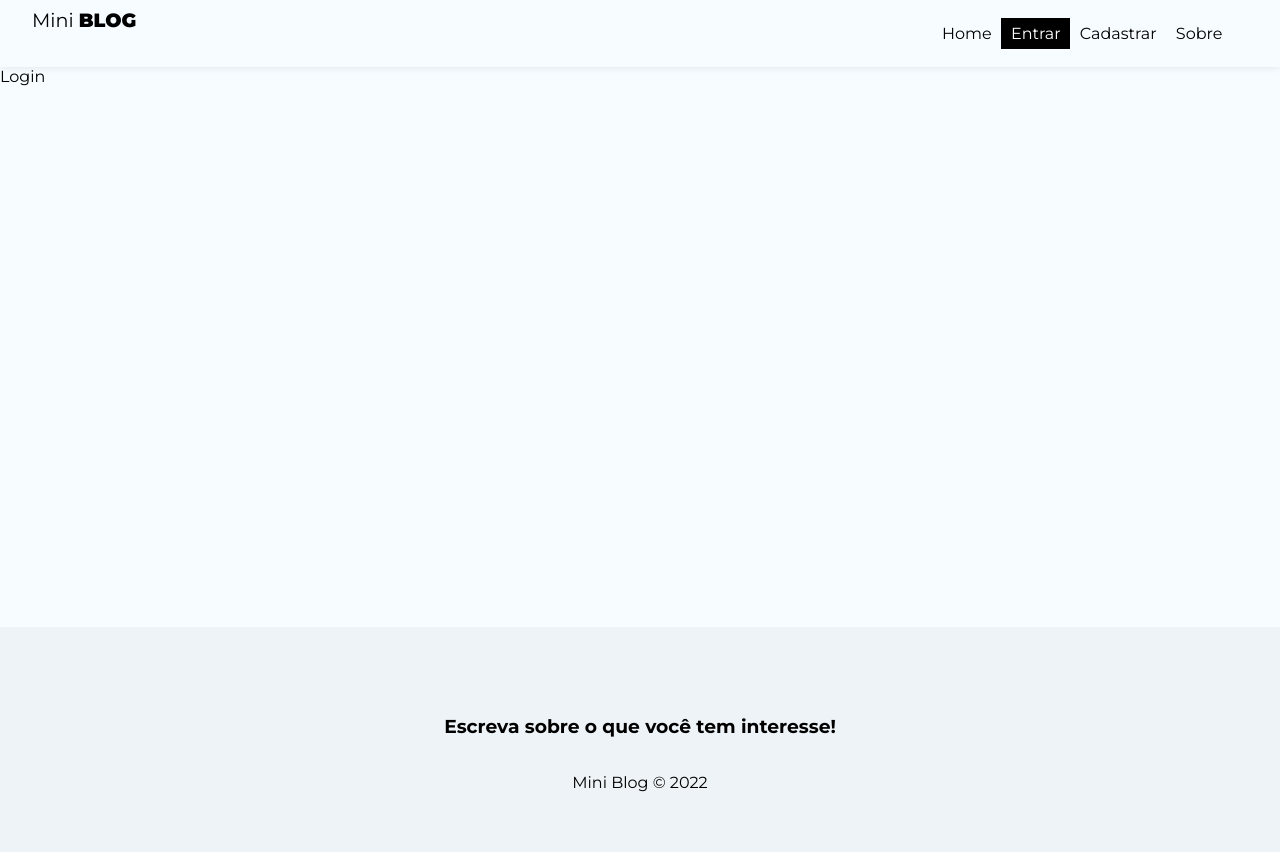
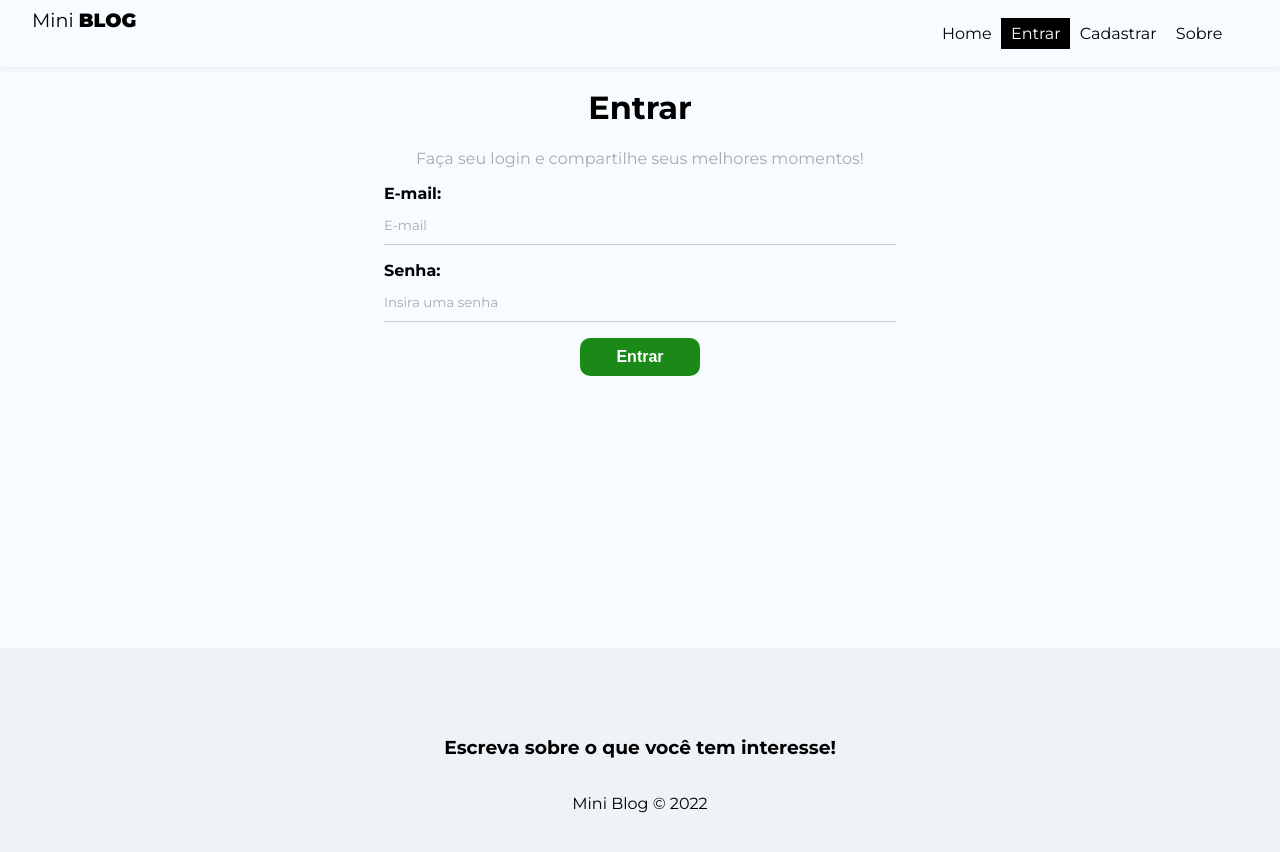
Before and after one commit to 4ugusto5ouza/miniblog, a React (Create React App) app: page /login in a window 1280 px wide. Shown: the top 852 px of the page. Built offline with nearby package versions, Linux system fonts and the light colour scheme; no server answers.

Commit message:
create page login

```diff
--- a/src/pages/Login/Login.js
+++ b/src/pages/Login/Login.js
@@ -1,7 +1,71 @@
-import styles from './Login.module.css'
+import styles from "./Login.module.css";
+import { useState, useEffect } from "react";
+
+import { useAuthetication } from "../../hooks/useAuthentication";
 
 const Login = () => {
-  return <div>Login</div>;
+  const [email, setEmail] = useState("");
+  const [senha, setSenha] = useState("");
+  const [error, setError] = useState("");
+
+  const { createUser, error: authError, loading } = useAuthetication();
+
+  const handleSubmit = (e) => {
+    e.preventDefault();
+
+    setError("");
+
+    const user = {
+      email,
+      senha,
+    };
+
+    const response = createUser(user);
+  };
+
+  useEffect(() => {
+    if (authError) {
+      setError(authError);
+    }
+  }, [authError]);
+
+  return (
+    <div className={styles.login}>
+      <h1>Entrar</h1>
+      <p>Faça seu login e compartilhe seus melhores momentos!</p>
+      <form onSubmit={handleSubmit}>
+        <label>
+          <span>E-mail:</span>
+          <input
+            type="email"
+            name="email"
+            placeholder="E-mail"
+            required
+            value={email}
+            onChange={(e) => setEmail(e.target.value)}
+          />
+        </label>
+        <label>
+          <span>Senha:</span>
+          <input
+            type="password"
+            name="password"
+            placeholder="Insira uma senha"
+            required
+            value={senha}
+            onChange={(e) => setSenha(e.target.value)}
+          />
+        </label>
+        {error && <p className="error">{error}</p>}
+        {!loading && <button className="btn">Entrar</button>}
+        {loading && (
+          <button className="btn" disabled>
+            Aguarde...
+          </button>
+        )}
+      </form>
+    </div>
+  );
 };
 
 export default Login;
--- a/src/pages/Login/Login.module.css
+++ b/src/pages/Login/Login.module.css
@@ -0,0 +1,7 @@
+.login {
+  text-align: center;
+}
+
+.login p {
+  color: #aaa;
+}
```
